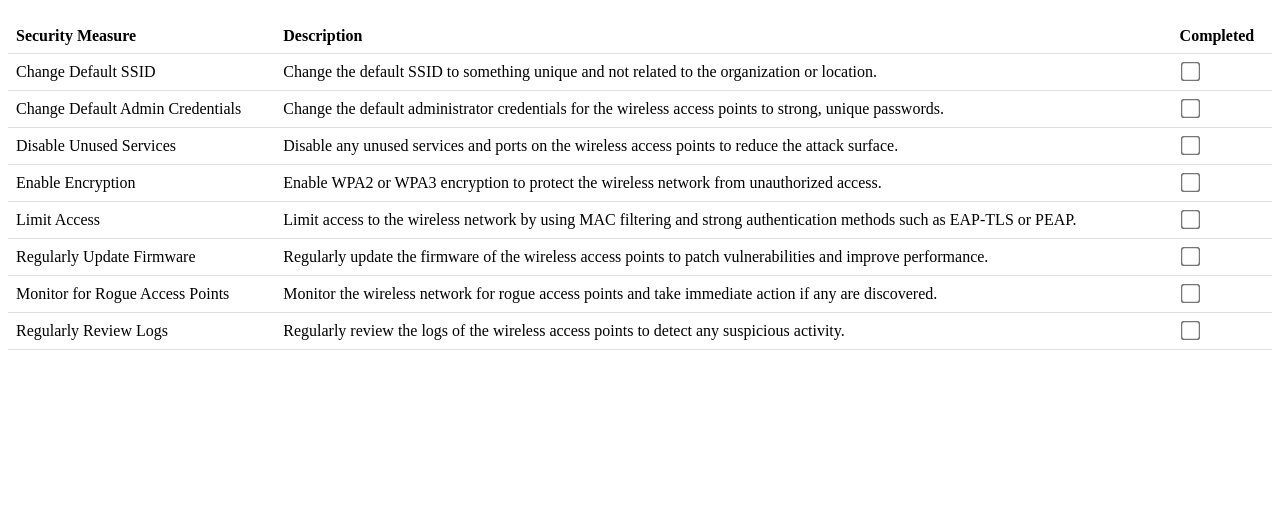
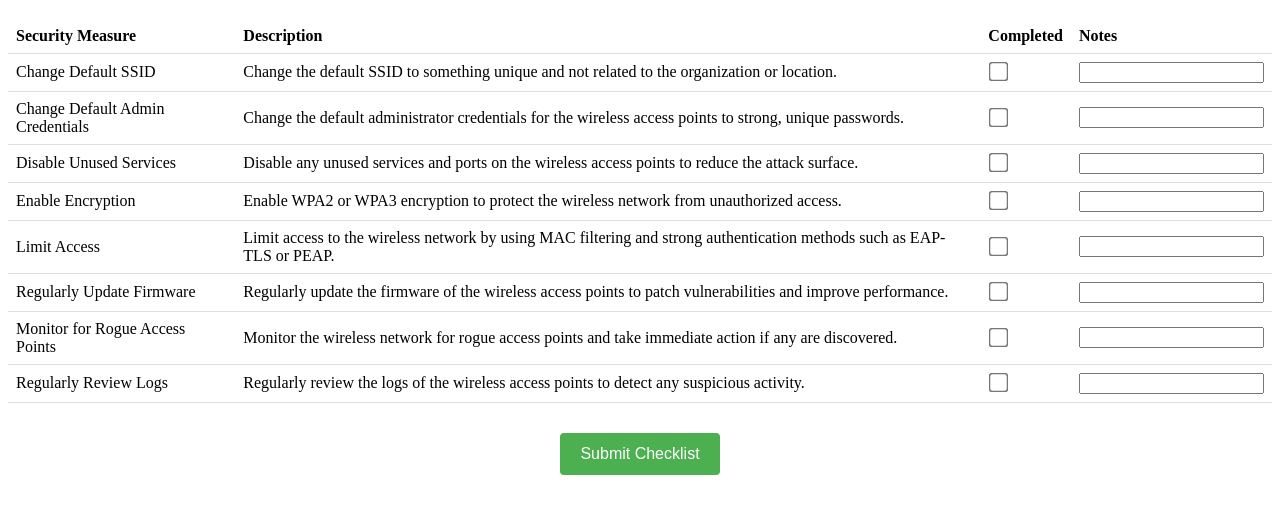
Before and after one commit to jonathan-caruso/4CYSEC-WLAN-Security-Checklist, a plain HTML site: page index.html in a window 1280 px wide. Shown: the part 61-574 px from the top of the page. Drawn offline with Linux system fonts and the light colour scheme.

Commit message:
Update index.html

```diff
--- a/index.html
+++ b/index.html
@@ -19,56 +19,88 @@
 			transform: scale(1.5);
 			margin-right: 10px;
 		}
+		input[type="submit"] {
+			background-color: #4CAF50;
+			color: white;
+			padding: 12px 20px;
+			border: none;
+			border-radius: 4px;
+			cursor: pointer;
+			font-size: 16px;
+			margin-top: 10px;
+		}
+		input[type="submit"]:hover {
+			background-color: #45a049;
+		}
+		.submit-button-container {
+			text-align: center;
+			margin-top: 20px;
+		}
 	</style>
 </head>
 <body>
 	<h1>ITWorks WLAN Security Checklist</h1>
+	<form action="" method="post">
 		<table>
 			<tr>
 				<th>Security Measure</th>
 				<th>Description</th>
 				<th>Completed</th>
+				<TH>Notes</th>
 			</tr>
 			<tr>
 				<td>Change Default SSID</td>
 				<td>Change the default SSID to something unique and not related to the organization or location.</td>
 				<td><input type="checkbox"></td>
+				<td><input type="text"></td>
 			</tr>
 			<tr>
 				<td>Change Default Admin Credentials</td>
 				<td>Change the default administrator credentials for the wireless access points to strong, unique passwords.</td>
 				<td><input type="checkbox"></td>
+				<td><input type="text"></td>
 			</tr>
 			<tr>
 				<td>Disable Unused Services</td>
 				<td>Disable any unused services and ports on the wireless access points to reduce the attack surface.</td>
 				<td><input type="checkbox"></td>
+				<td><input type="text"></td>
 			</tr>
 			<tr>
 				<td>Enable Encryption</td>
 				<td>Enable WPA2 or WPA3 encryption to protect the wireless network from unauthorized access.</td>
 				<td><input type="checkbox"></td>
+				<td><input type="text"></td>
 			</tr>
 			<tr>
 				<td>Limit Access</td>
 				<td>Limit access to the wireless network by using MAC filtering and strong authentication methods such as EAP-TLS or PEAP.</td>
 				<td><input type="checkbox"></td>
+				<td><input type="text"></td>
 			</tr>
 			<tr>
 				<td>Regularly Update Firmware</td>
 				<td>Regularly update the firmware of the wireless access points to patch vulnerabilities and improve performance.</td>
 				<td><input type="checkbox"></td>
+				<td><input type="text"></td>
 			</tr>
 			<tr>
 				<td>Monitor for Rogue Access Points</td>
 				<td>Monitor the wireless network for rogue access points and take immediate action if any are discovered.</td>
 				<td><input type="checkbox"></td>
+				<td><input type="text"></td>
 			</tr>
 			<tr>
 				<td>Regularly Review Logs</td>
 				<td>Regularly review the logs of the wireless access points to detect any suspicious activity.</td>
 				<td><input type="checkbox"></td>
+				<td><input type="text"></td>
 			</tr>
 		</table>
+		<div class="submit-button-container">
+			<input type="submit" value="Submit Checklist">
+		</div>
+	</form>
+
 </body>
 </html>
```
Lines whose indentation alone changed are shown as unchanged.
